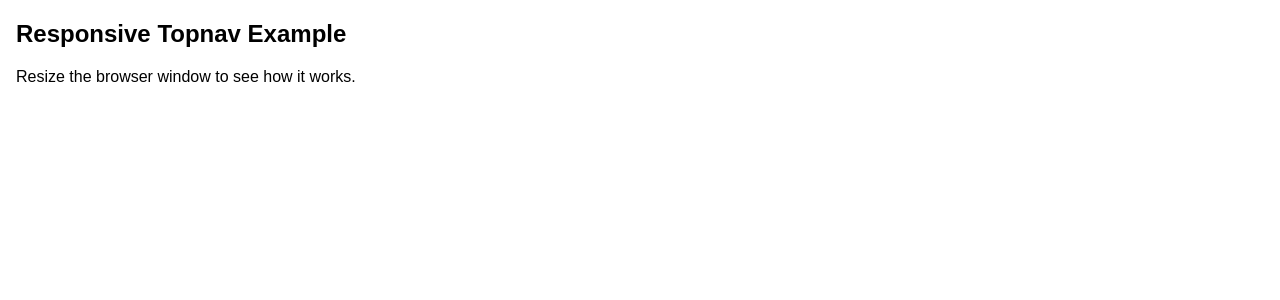
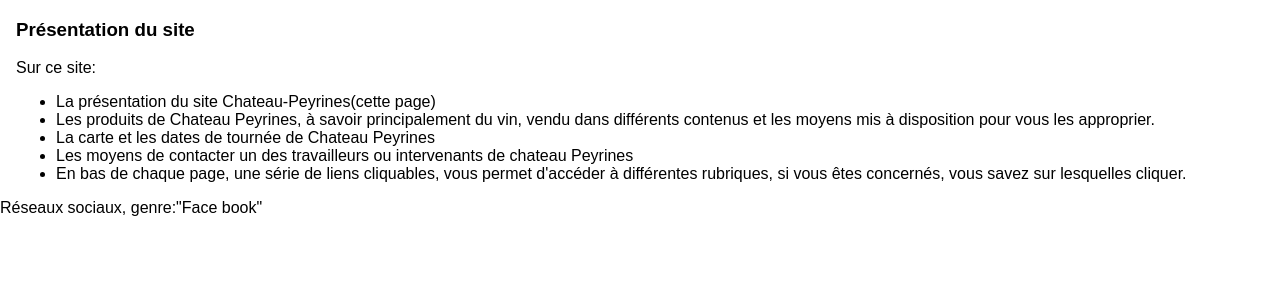
Before and after one commit to wawatusee/chateau-peyrines_json, a PHP site: page /public/index.php in a window 1280 px wide. Shown: the part 48-348 px from the top of the page. Run offline with PHP 8.4, Linux system fonts and the light colour scheme.

Commit message:
Content accueil writed

```diff
--- a/inc/footer.php
+++ b/inc/footer.php
@@ -1,6 +1,6 @@
 <footer>
     <div class="footerNav">
-        <nav id="rs" class="rs"></nav>
+        <nav id="rs" class="rs">Réseaux sociaux, genre:"Face book"</nav>
         <nav class="mainNav"></nav>
         <nav class="extNav"></nav>
     </div>
--- a/public/index.php
+++ b/public/index.php
@@ -14,8 +14,16 @@
     </header>
     <main role=main>
         <div style="padding-left:16px">
-            <h2>Responsive Topnav Example</h2>
-            <p>Resize the browser window to see how it works.</p>
+
+            <h3>Présentation du site</h3>
+            <p>Sur ce site:</p>
+            <ul>
+                <li>La présentation du site Chateau-Peyrines(cette page)</li>
+                <li>Les produits de Chateau Peyrines, à savoir principalement du vin, vendu dans différents contenus et les moyens mis à disposition pour vous les approprier.</li>
+                <li>La carte et les dates de tournée de Chateau Peyrines</li>
+                <li>Les moyens de contacter un des travailleurs ou intervenants de chateau Peyrines</li>
+                <li>En bas de chaque page, une série de liens cliquables, vous permet d'accéder à différentes rubriques, si vous êtes concernés, vous savez sur lesquelles cliquer.</li>
+            </ul>
         </div>
     </main>
     <footer>
```
